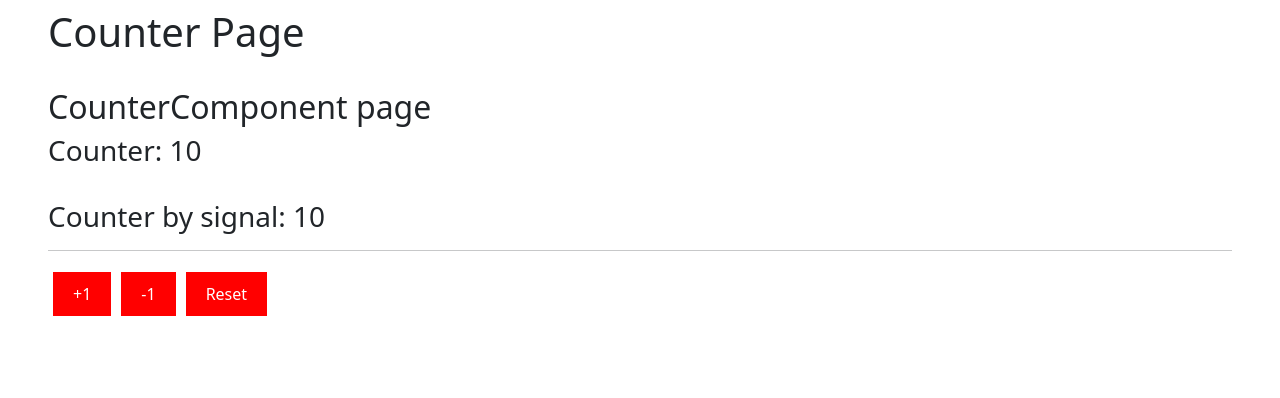
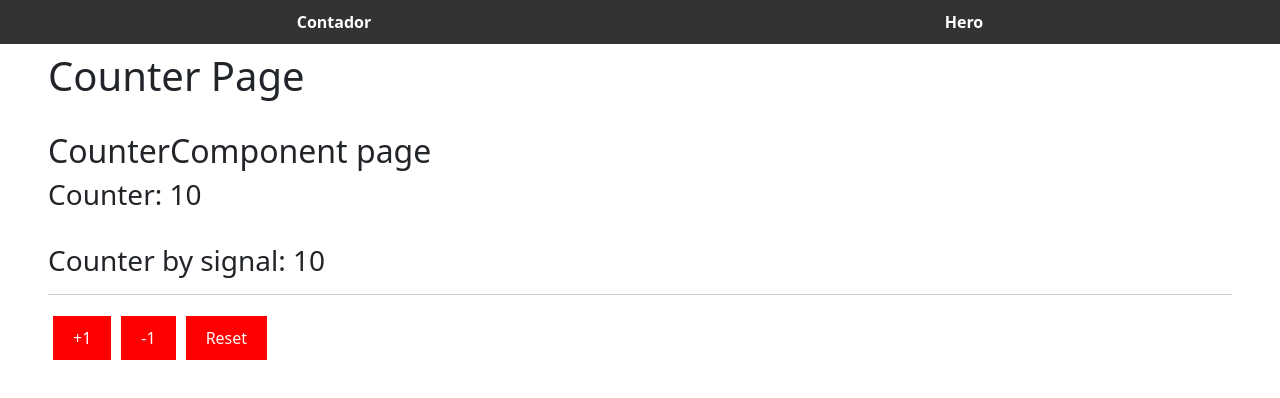
Before and after one commit to jaumevc/capFormacioAngular, an Angular app in the folder 02-bases/: page / in a window 1280 px wide. Shown: the top 398 px of the page. Built offline with nearby package versions, Linux system fonts and the light colour scheme.

Commit message:
5.48 RouterLink

```diff
--- a/02-bases/src/app/app.html
+++ b/02-bases/src/app/app.html
@@ -1,6 +1,7 @@
 <!-- <nav>
   <a routerLink="/">Inici</a>
 </nav> -->
+<app-navbar/>
 
 <section class ="mx-5 mt-2">
   <router-outlet />
--- a/02-bases/src/app/app.ts
+++ b/02-bases/src/app/app.ts
@@ -1,9 +1,10 @@
 import { Component, signal } from '@angular/core';
 import { RouterOutlet } from '@angular/router';
+import { Navbar } from "./components/shared/navbar/navbar";
 
 @Component({
   selector: 'app-root', //opcional
-  imports: [RouterOutlet],//opcional
+  imports: [RouterOutlet, Navbar],//opcional
   templateUrl: './app.html',
   standalone: true,
 })
--- /dev/null
+++ b/02-bases/src/app/components/shared/navbar/navbar.css
@@ -0,0 +1,13 @@
+nav{
+    display: flex;
+    justify-content: space-around;
+    background-color: #333;
+    color: white;
+    padding: 10px;
+}
+
+nav a{
+    color: white;
+    text-decoration: none;
+    font-weight: bold;
+}
--- /dev/null
+++ b/02-bases/src/app/components/shared/navbar/navbar.html
@@ -0,0 +1,9 @@
+<nav>
+
+    <a routerLink="/">Contador</a>
+
+    <a [routerLink]= "['hero']">Hero</a>
+
+<!-- Altres -->
+
+</nav>
```
Also changed, not shown: 02-bases/src/app/components/shared/navbar/navbar.ts (added, +12 -0 lines).
